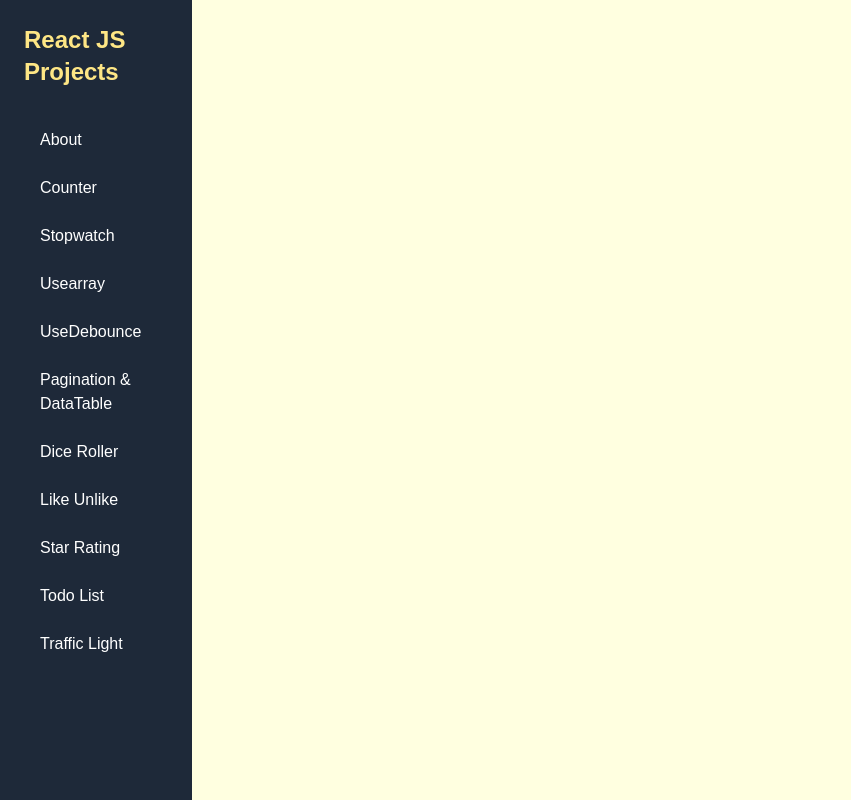
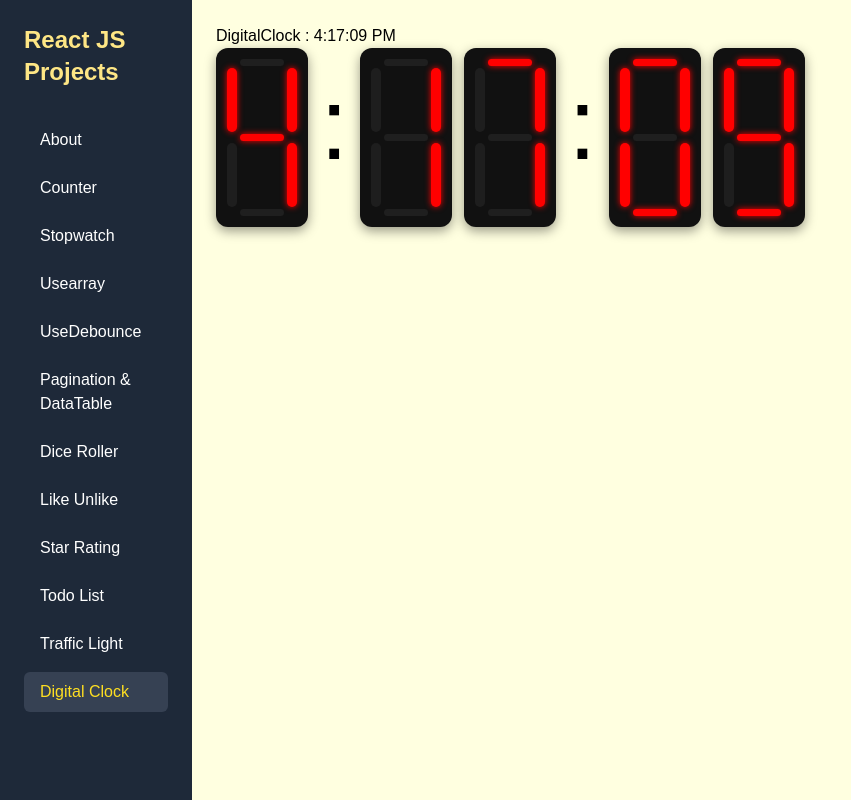
Before and after one commit to harsh474/React-Proof-of-Work, a React (Vite) app: page /digitalclock in a window 1280 px wide. Shown: the whole page, without its empty margins (0-851 px from the left). Built offline with nearby package versions, Linux system fonts and the light colour scheme.

Commit message:
digital clock

```diff
--- a/src/App.jsx
+++ b/src/App.jsx
@@ -13,6 +13,7 @@
 import UseStarRating from "./pages/UseStarRating";
 import TodoList from "./pages/TodoList";
 import TrafficLight from "./pages/TrafficLight";
+import DigitalClock from "./pages/DigitalClock";
 export default function App() {
   return (
       <div className="flex h-screen">
@@ -35,6 +36,7 @@
             <Route path="/starrating" element={<UseStarRating/>}/>
             <Route path="/todolist" element={<TodoList/>}/>
             <Route path="/trafficlight" element={<TrafficLight/>}/>
+            <Route path="/digitalclock" element={<DigitalClock/>}/>
           </Routes>
         </div>
       </div>
--- /dev/null
+++ b/src/components/DigitalDisplay.jsx
@@ -0,0 +1,36 @@
+import React from 'react';
+import '../css/DigitalDisplay.css';
+
+function DigitalDisplay({
+  a_state = true,
+  b_state = true,
+  c_state = true,
+  d_state = true,
+  e_state = true,
+  f_state = true,
+  g_state = true
+}) {
+  return (
+   <div className="digit-wrapper">
+  <div className="digit-container">
+    <div id="segment-a" className={`horizontal-line ${a_state ? 'on' : ''}`}></div>
+
+    <div className="segment-row">
+      <div id="segment-f" className={`vertical-line ${f_state ? 'on' : ''}`}></div>
+      <div id="segment-b" className={`vertical-line ${b_state ? 'on' : ''}`}></div>
+    </div>
+
+    <div id="segment-g" className={`mid-line ${g_state ? 'on' : ''}`}></div>
+
+    <div className="segment-row">
+      <div id="segment-e" className={`vertical-line ${e_state ? 'on' : ''}`}></div>
+      <div id="segment-c" className={`vertical-line ${c_state ? 'on' : ''}`}></div>
+    </div>
+
+    <div id="segment-d" className={`horizontal-line ${d_state ? 'on' : ''}`}></div>
+  </div>
+</div>
+  );
+}
+
+export default DigitalDisplay;
--- a/src/components/Sidebar.jsx
+++ b/src/components/Sidebar.jsx
@@ -16,7 +16,7 @@
     { to: "/starrating", label: "Star Rating" },
     { to: "/todolist", label: "Todo List" },
     { to: "/trafficlight", label: "Traffic Light" },
-
+    { to: "/digitalclock", label: "Digital Clock" }
   ];
 
   return (
--- /dev/null
+++ b/src/css/DigitalDisplay.css
@@ -0,0 +1,51 @@
+.digit-container {
+  display: flex;
+  flex-direction: column;
+  align-items: center;
+  gap: 2px;
+  padding: 1px;
+  position: relative;
+}
+
+/* === Horizontal Segments === */
+.horizontal-line, .mid-line {
+  width: 44px;
+  height: 7px;
+  background-color: #555; /* off color */
+  border-radius: 5px;
+  opacity: 0.2;
+  transition: all 0.3s ease;
+}
+
+/* === Vertical Segments === */
+.vertical-line {
+  width: 10px;
+  height: 64px;
+  background-color: #555;
+  border-radius: 5px;
+  opacity: 0.2;
+  transition: all 0.3s ease;
+}
+
+/* === Active Segment === */
+.on {
+  background-color: #f00;
+  opacity: 1;
+  box-shadow: 0 0 6px #f00;
+}
+
+/* === Horizontal Row of Verticals (top/bottom parts) === */
+.segment-row {
+  display: flex;
+  justify-content: space-between;
+  width: 70px;
+}
+
+/* === Optional container shadow for depth === */
+.digit-wrapper {
+  display: inline-block;
+  background: #111;
+  padding: 10px;
+  border-radius: 12px;
+  box-shadow: 0 4px 12px rgba(0,0,0,0.4);
+}
--- /dev/null
+++ b/src/pages/DigitalClock.jsx
@@ -0,0 +1,83 @@
+import { useEffect, useState } from "react";
+import DigitalDisplay from "../components/DigitalDisplay";
+import { distance2D } from "framer-motion";
+export default function DigitalClock() {
+   const [time, setTime] = useState([]);
+   useEffect(() => {
+
+      const intervalid = setInterval(() => {
+         const now = new Date();
+         let currentTime = now.toLocaleTimeString(); // Formats the time based on local settings
+         setTime(currentTime.split(''));
+         console.log("type of data ", typeof time)
+      }, 1000);
+
+      return () => clearInterval(intervalid)
+   }, []);
+   const digital_obj = [
+      // 0
+      () => [true, true, true, true, true, true, false],
+      // 1
+      () => [false, true, true, false, false, false, false],
+      // 2
+      () => [true, true, false, true, true, false, true],
+      // 3
+      () => [true, true, true, true, false, false, true],
+      // 4
+      () => [false, true, true, false, false, true, true],
+      // 5
+      () => [true, false, true, true, false, true, true],
+      // 6
+      () => [true, false, true, true, true, true, true],
+      // 7
+      () => [true, true, true, false, false, false, false],
+      // 8
+      () => [true, true, true, true, true, true, true],
+      // 9
+      () => [true, true, true, true, false, true, true]
+   ];
+
+   console.log("rendering page")
+   return (
+      <div>
+         <h2>DigitalClock : {time} </h2>
+
+         <div style={{ display: 'flex', flexDirection: 'column', gap: '44px' }}>
+
+            <div style={{ display: 'flex', flexDirection: 'row', gap: '12px' }}>
+               {
+                  time.map((item, index) => {
+                     if (item === ":") {
+                        return (
+                           <div key={index} style={{ fontSize: "102px",height:"123px" }}>
+                              :
+                           </div>
+                        );
+                     }
+                     {/* console.log(`type of ${item}`, typeof item)  */}
+                     const digit = parseInt(item,10);
+                     console.log(`digit`,digit) ;
+                     if(isNaN(digit)) return  null;
+                     const getSegments = digital_obj[digit]
+                     console.log(getSegments)
+                     const [a, b, c, d, e, f, g] = getSegments(); // extract individual segment states
+                     return (
+                        <DigitalDisplay
+                           key={index}
+                           a_state={a}
+                           b_state={b}
+                           c_state={c}
+                           d_state={d}
+                           e_state={e}
+                           f_state={f}
+                           g_state={g}
+                        />
+                     );
+
+                  })
+               }
+            </div>
+         </div>
+      </div>
+   )
+}
```
